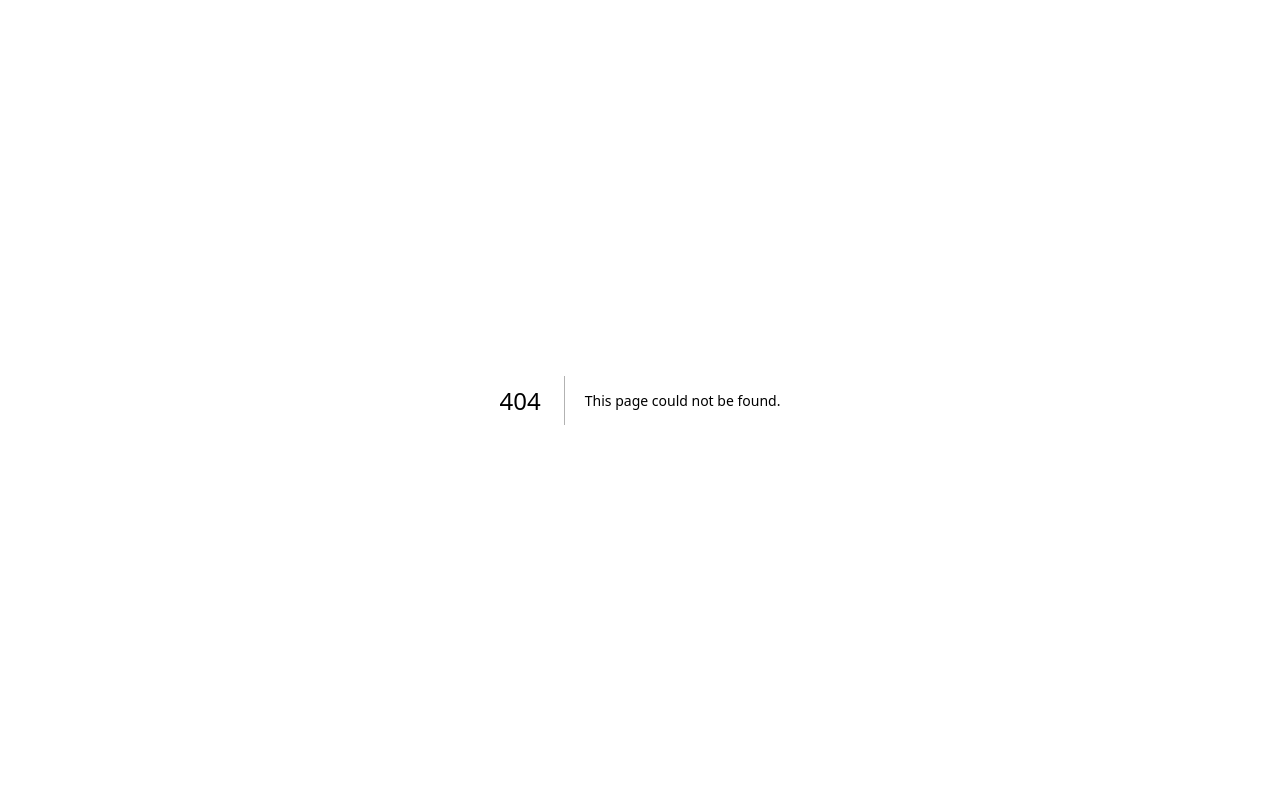
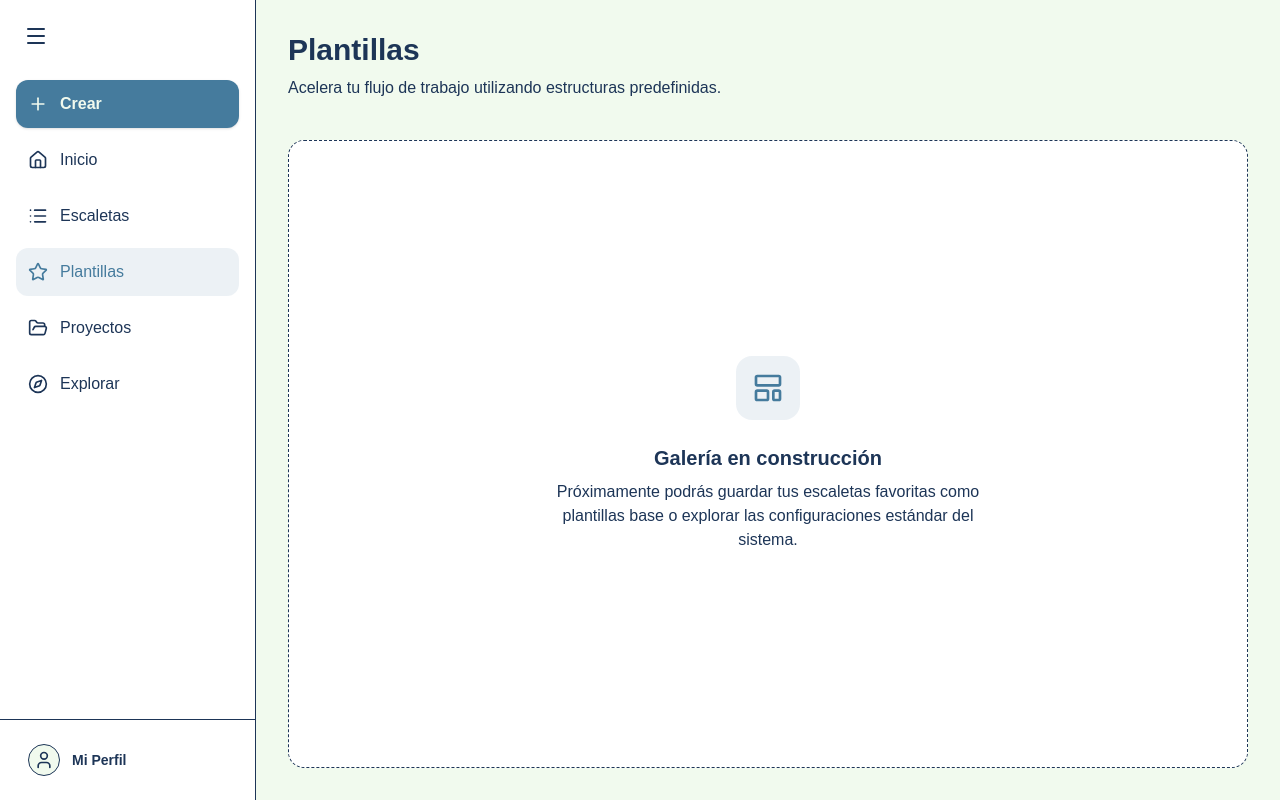
Before and after one commit to jbenjirc/pauta-app, a Next.js app: page /plantillas in a window 1280 px wide. Before the commit this address had no page. Built offline with nearby package versions, Linux system fonts and the light colour scheme.

Commit message:
dashboard updated

```diff
--- /dev/null
+++ b/src/app/(dashboard)/plantillas/page.tsx
@@ -0,0 +1,27 @@
+import { Star, LayoutTemplate } from "lucide-react";
+
+export default function PlantillasPage() {
+  return (
+    <div className="flex flex-col gap-6 p-8 w-full max-w-6xl mx-auto h-full">
+      <header className="flex flex-col gap-2 mb-4">
+        <h1 className="text-3xl font-bold text-main">Plantillas</h1>
+        <p className="text-muted">
+          Acelera tu flujo de trabajo utilizando estructuras predefinidas.
+        </p>
+      </header>
+
+      <div className="flex-1 bg-surface border border-dashed border-line rounded-2xl flex flex-col items-center justify-center text-center p-12 transition-colors">
+        <div className="w-16 h-16 bg-primary/10 rounded-2xl flex items-center justify-center mb-6">
+          <LayoutTemplate className="w-8 h-8 text-primary" />
+        </div>
+        <h3 className="text-xl font-semibold text-main mb-2">
+          Galería en construcción
+        </h3>
+        <p className="text-muted max-w-md mx-auto">
+          Próximamente podrás guardar tus escaletas favoritas como plantillas
+          base o explorar las configuraciones estándar del sistema.
+        </p>
+      </div>
+    </div>
+  );
+}
--- /dev/null
+++ b/src/app/not-found.tsx
@@ -0,0 +1,31 @@
+// src/app/not-found.tsx
+import Link from "next/link";
+import { Compass } from "lucide-react";
+
+export default function NotFound() {
+  return (
+    <div className="min-h-screen flex flex-col items-center justify-center bg-background p-4 text-center">
+      <div className="w-20 h-20 bg-primary/10 rounded-3xl flex items-center justify-center mb-8">
+        <Compass className="w-10 h-10 text-primary animate-pulse" />
+      </div>
+
+      <h1 className="text-6xl font-extrabold text-main mb-4 tracking-tight">
+        404
+      </h1>
+
+      <h2 className="text-2xl font-bold text-main mb-2">Ruta no encontrada</h2>
+
+      <p className="text-muted max-w-md mx-auto mb-8">
+        Parece que te has desviado de la escaleta. La página que buscas no
+        existe o ha sido movida.
+      </p>
+
+      <Link
+        href="/"
+        className="bg-primary text-primary-text font-semibold px-6 py-3 rounded-xl hover:opacity-90 transition-all shadow-sm"
+      >
+        Regresar al inicio
+      </Link>
+    </div>
+  );
+}
--- a/src/components/ui/EscaletaCard.tsx
+++ b/src/components/ui/EscaletaCard.tsx
@@ -1,4 +1,4 @@
-import { Clock, Star } from "lucide-react";
+import { Star } from "lucide-react";
 
 interface Props {
   escaleta: any;
@@ -9,36 +9,42 @@ export default function EscaletaCard({ escaleta, onClick }: Props) {
   return (
     <div
       onClick={onClick}
-      className="bg-white border border-gray-200 rounded-xl p-6 hover:shadow-md hover:border-orange-300 transition-all cursor-pointer group flex flex-col h-full relative"
+      className="bg-surface border border-line rounded-xl p-6 hover:shadow-md hover:border-primary transition-all cursor-pointer group flex flex-col h-full relative"
     >
       {/* Botón de Favorito (Estrella) */}
-      <button className="absolute top-4 right-4 text-gray-300 hover:text-yellow-400 transition-colors z-10">
+      <button
+        className="absolute top-4 right-4 text-muted hover:text-yellow-500 transition-colors z-10"
+        onClick={(e) => {
+          e.stopPropagation(); // Evita que se abra la modal al marcar favorito
+          // Aquí iría tu lógica para actualizar Supabase en el futuro
+        }}
+      >
         <Star
-          className="w-5 h-5"
-          fill={escaleta.favorito ? "currentColor" : "none"}
+          className="w-5 h-5 transition-colors"
+          fill={escaleta.favorito ? "#EAB308" : "none"}
           color={escaleta.favorito ? "#EAB308" : "currentColor"}
         />
       </button>
 
       <div className="flex items-center gap-3 mb-3 pr-8">
         <div
-          className="w-4 h-4 rounded-full shadow-inner shrink-0"
-          style={{ backgroundColor: escaleta.color_escaleta || "#EA580C" }}
+          className="w-4 h-4 rounded-full shadow-inner shrink-0 border border-line"
+          style={{ backgroundColor: escaleta.color_escaleta || "#457b9d" }}
         ></div>
-        <h3 className="text-lg font-bold text-gray-900 group-hover:text-gray-600 transition-colors truncate">
+        <h3 className="text-lg font-bold text-main group-hover:opacity-80 transition-opacity truncate">
           {escaleta.titulo_programa}
         </h3>
       </div>
 
-      <div className="mt-auto pt-4 border-t border-gray-100 flex justify-between items-center text-xs text-gray-400">
+      <div className="mt-auto pt-4 border-t border-line flex justify-between items-center text-xs text-muted">
         <span>
           Editado: {new Date(escaleta.ultima_edicion).toLocaleDateString()}
         </span>
         <span
-          className={`px-2 py-1 rounded font-medium capitalize ${
+          className={`px-2 py-1 rounded font-medium capitalize border ${
             escaleta.estado === "activa"
-              ? "bg-green-50 text-green-600"
-              : "bg-gray-100 text-gray-600"
+              ? "bg-primary/10 text-primary border-primary/20"
+              : "bg-surface text-muted border-line"
           }`}
         >
           {escaleta.estado || "activa"}
```
